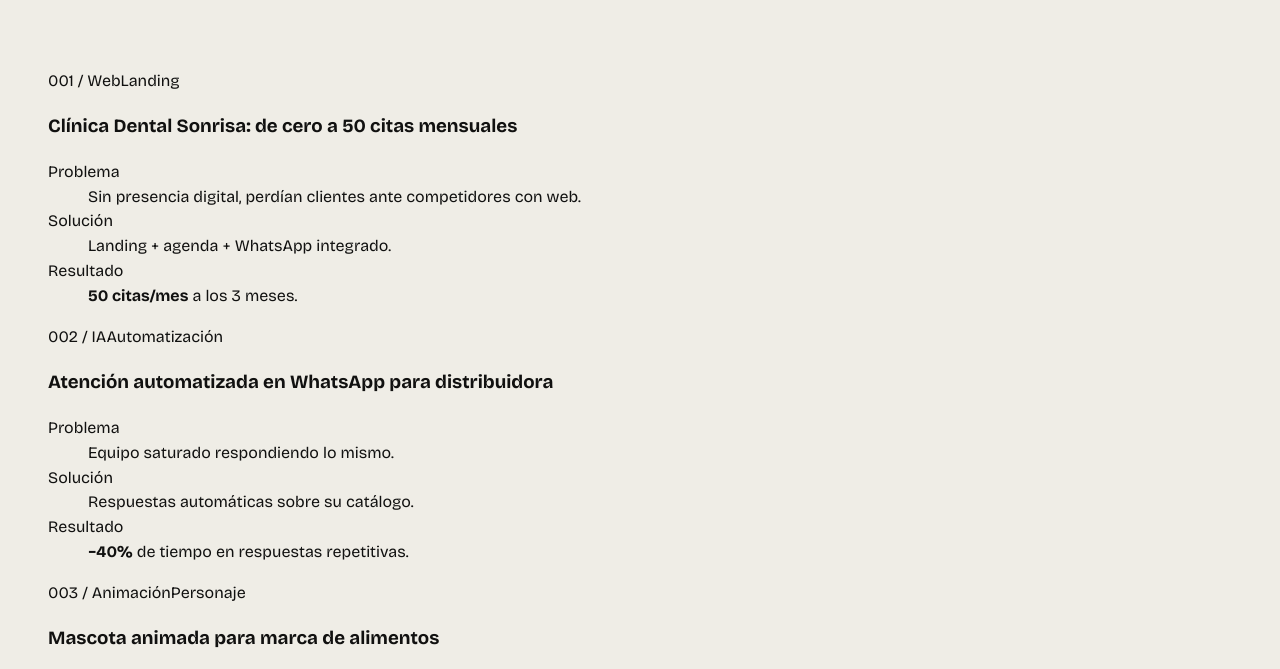
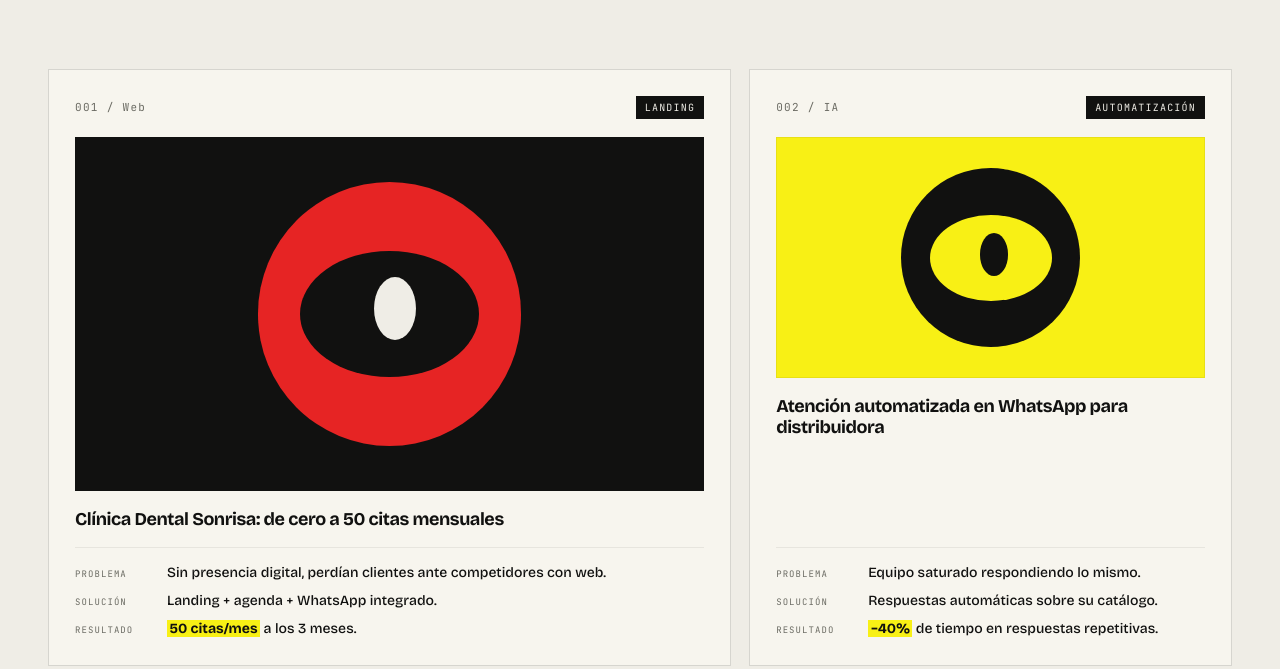
Before and after one commit to ingenerico/web-ingenerico, a website built with Vite: page index.html in a window 1280 px wide. Shown: the part 2432-3101 px from the top of the page. Built offline with nearby package versions, Linux system fonts and the light colour scheme.

Commit message:
Conecta casos al cableado y estilos

```diff
--- a/src/main.ts
+++ b/src/main.ts
@@ -1,4 +1,5 @@
 import "./styles/styles.css";
+import { renderCases } from "./sections/Cases/Cases.ts";
 import { renderHero } from "./sections/Hero/Hero.ts";
 import { renderProcess } from "./sections/Process/Process.ts";
 import { renderServices } from "./sections/Services/Services.ts";
@@ -6,3 +7,4 @@ import { renderServices } from "./sections/Services/Services.ts";
 renderHero();
 renderServices();
 renderProcess();
+renderCases();
--- a/src/styles/styles.css
+++ b/src/styles/styles.css
@@ -2,6 +2,7 @@
 @import "../sections/Hero/Hero.css";
 @import "../sections/Services/Services.css";
 @import "../sections/Process/Process.css";
+@import "../sections/Cases/Cases.css";
 
 *,
 *::before,
```
